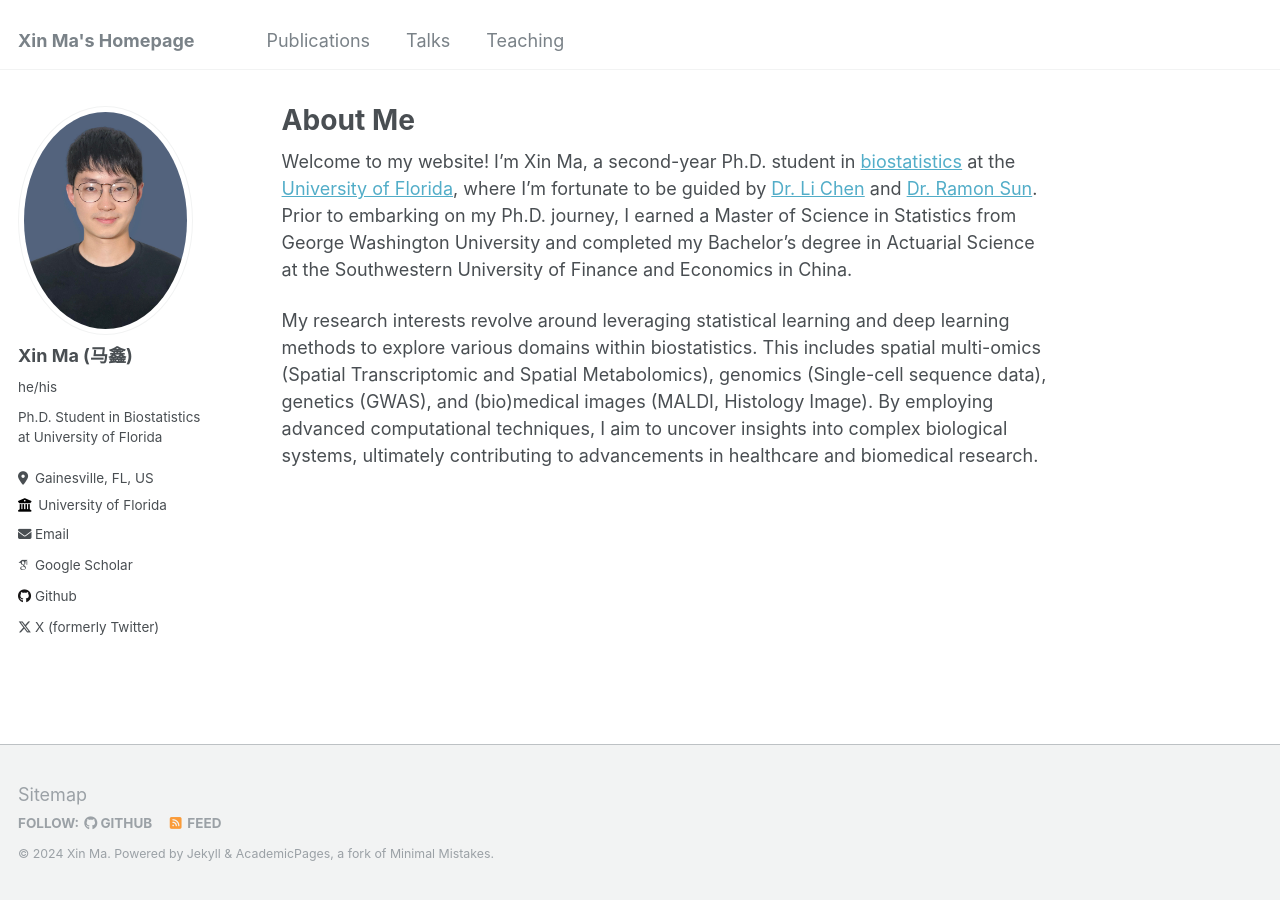
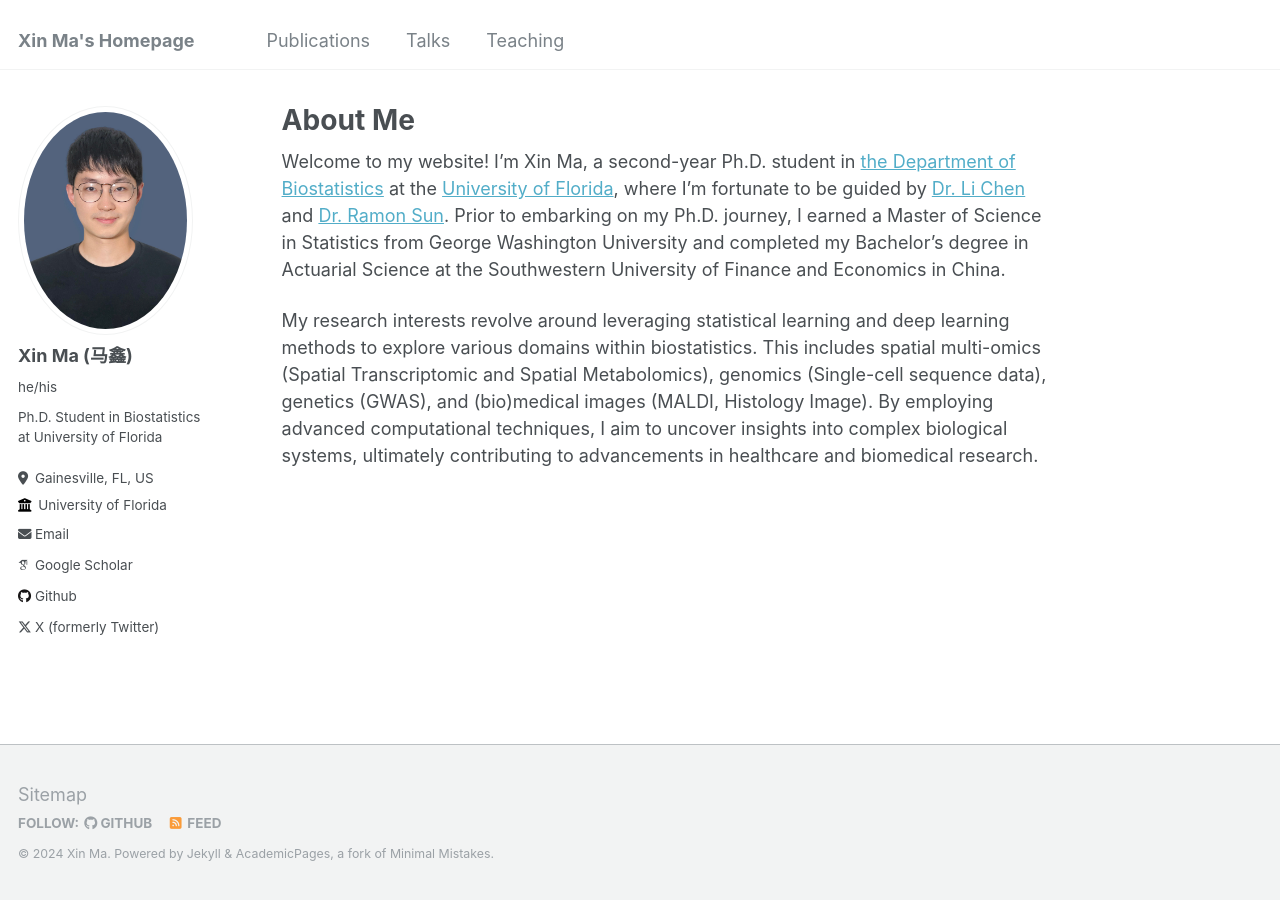
Before and after one commit to XinBiostats/xinbiostats.github.io, a Jekyll site: the page built from _pages/about.md, in a window 1280 px wide. Built offline with Jekyll 4.4.1, drawn with Linux system fonts in a browser that asks for light colours; some web fonts are replaced.

Commit message:
Update about.md

```diff
--- a/_pages/about.md
+++ b/_pages/about.md
@@ -7,6 +7,6 @@ redirect_from:
   - /about.html
 ---
 
-Welcome to my website! I'm Xin Ma, a second-year Ph.D. student in [biostatistics](https://biostat.ufl.edu) at the [University of Florida](https://www.ufl.edu), where I'm fortunate to be guided by [Dr. Li Chen](https://biostat.ufl.edu/profile/chen-li-1/) and [Dr. Ramon Sun](https://biochem.med.ufl.edu/profile/sun-ramon/). Prior to embarking on my Ph.D. journey, I earned a Master of Science in Statistics from George Washington University and completed my Bachelor's degree in Actuarial Science at the Southwestern University of Finance and Economics in China.
+Welcome to my website! I'm Xin Ma, a second-year Ph.D. student in [the Department of Biostatistics](https://biostat.ufl.edu) at the [University of Florida](https://www.ufl.edu), where I'm fortunate to be guided by [Dr. Li Chen](https://biostat.ufl.edu/profile/chen-li-1/) and [Dr. Ramon Sun](https://biochem.med.ufl.edu/profile/sun-ramon/). Prior to embarking on my Ph.D. journey, I earned a Master of Science in Statistics from George Washington University and completed my Bachelor's degree in Actuarial Science at the Southwestern University of Finance and Economics in China.
 
 My research interests revolve around leveraging statistical learning and deep learning methods to explore various domains within biostatistics. This includes spatial multi-omics (Spatial Transcriptomic and Spatial Metabolomics), genomics (Single-cell sequence data), genetics (GWAS), and (bio)medical images (MALDI, Histology Image). By employing advanced computational techniques, I aim to uncover insights into complex biological systems, ultimately contributing to advancements in healthcare and biomedical research.
```
